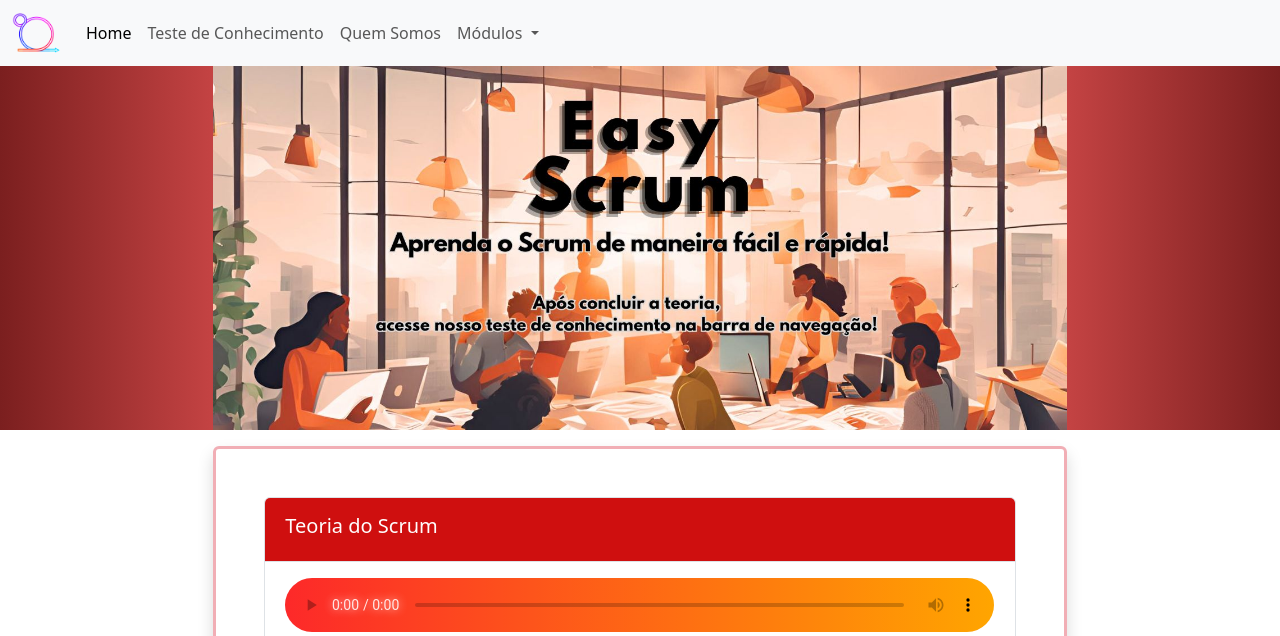
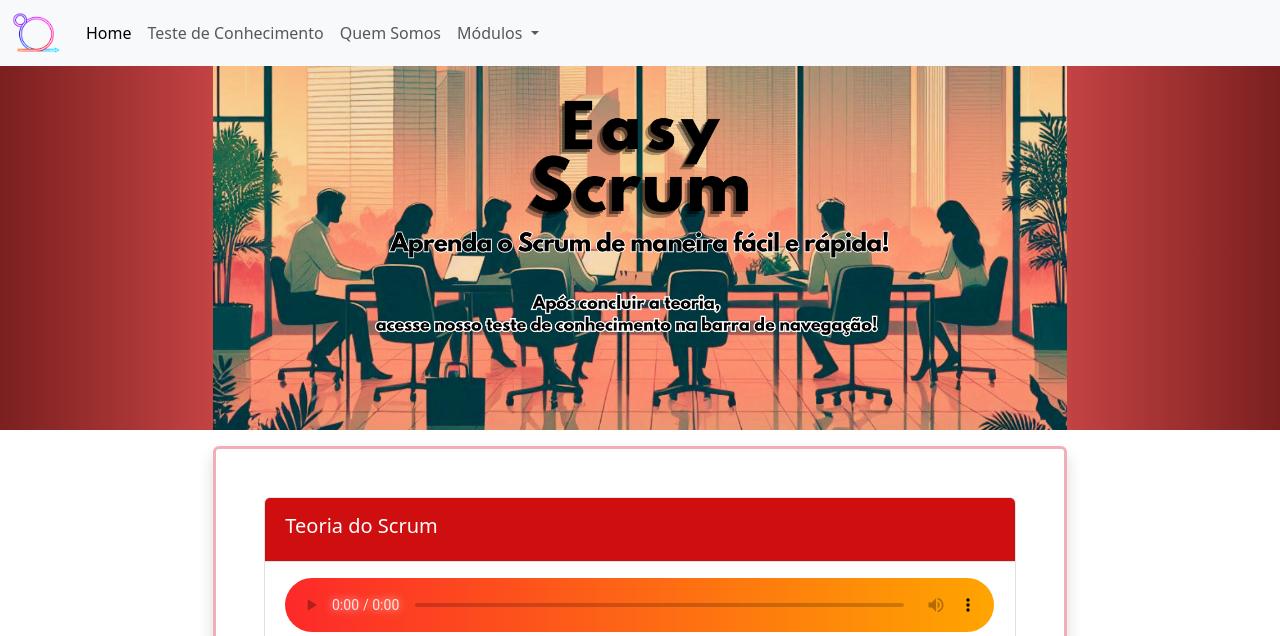
Before and after one commit to EquipeEcho/EasyScrum, a Flask app: page / in a window 1280 px wide. Shown: the top 636 px of the page. Run offline with Flask 3, Linux system fonts and the light colour scheme.

Commit message:
Nova imagem Home

```diff
--- a/templates/index.html
+++ b/templates/index.html
@@ -55,7 +55,7 @@
     <section class="container-fluid mt-5">
         <div class="row">
             <div class="col-lg-2 border-image-1"></div>
-            <div class="col-lg-8 p-0"><img src="/static/images/EasyScrumHome.jpg" alt="" class="img-fluid"></div>
+            <div class="col-lg-8 p-0"><img src="/static/images/imghome2.png" alt="" class="img-fluid"></div>
             <div class="col-lg-2 border-image-2"></div>
         </div>
     </section>
```
Also changed, not shown: static/images/imghome2.png (added).
